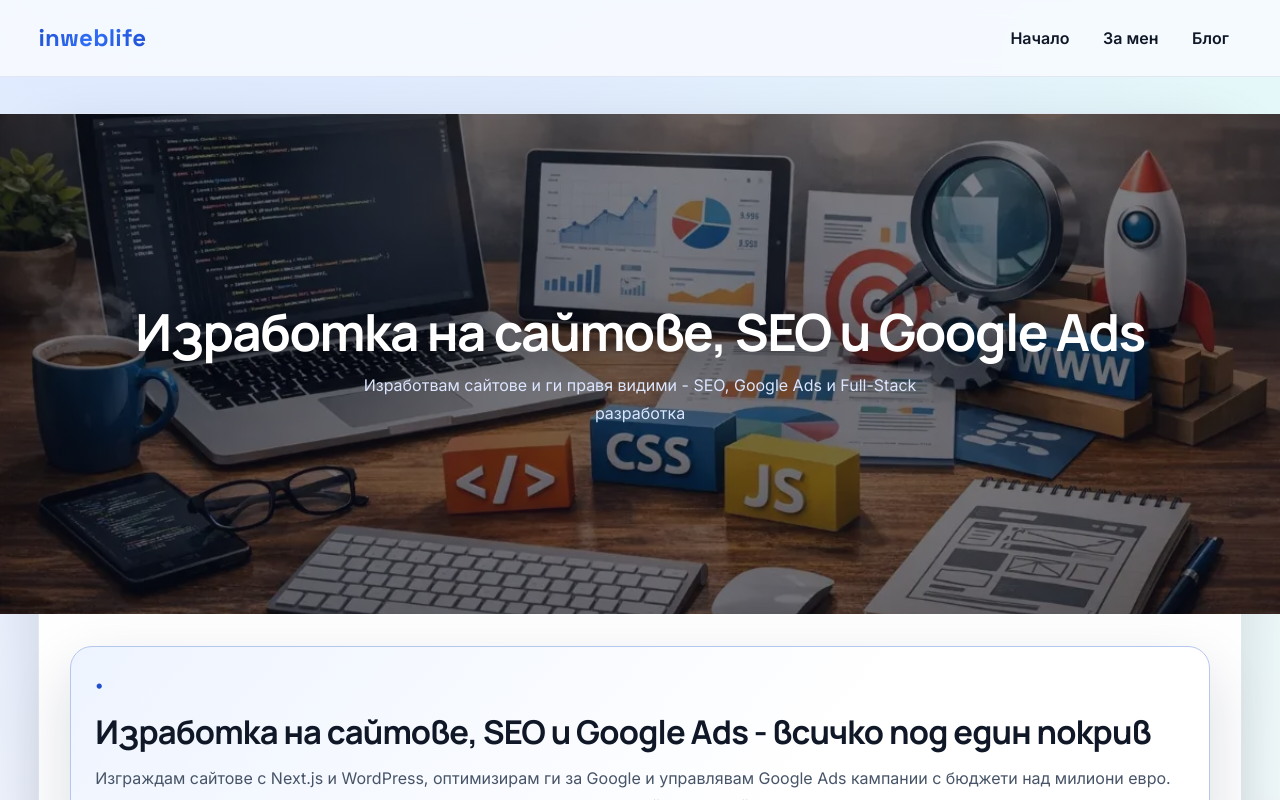
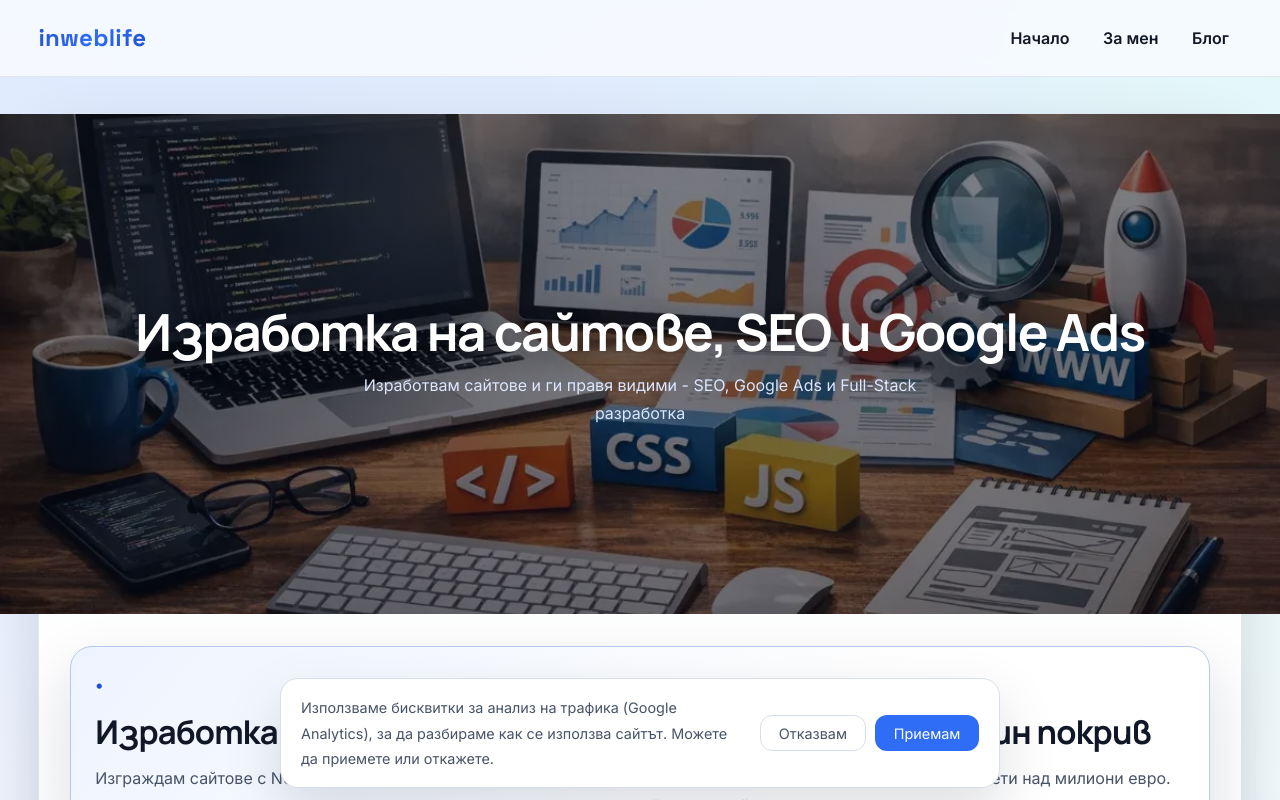
Before and after one commit to inweblife/inweblife, a Next.js app: page / in a window 1280 px wide. Shown: the top 800 px of the page. Built offline with nearby package versions, Linux system fonts and the light colour scheme; no server answers.

Commit message:
Update _app.tsx

```diff
--- a/pages/_app.tsx
+++ b/pages/_app.tsx
@@ -31,6 +31,20 @@ const manrope = Manrope({
 })
 
 export default function App({ Component, pageProps }: AppProps) {
+  const [consent, setConsent] = useState<"accepted" | "rejected" | null>(null)
+
+  useEffect(() => {
+    const stored = window.localStorage.getItem(COOKIE_CONSENT_KEY)
+    if (stored === "accepted" || stored === "rejected") {
+      setConsent(stored)
+    }
+  }, [])
+
+  const handleConsent = (value: "accepted" | "rejected") => {
+    window.localStorage.setItem(COOKIE_CONSENT_KEY, value)
+    setConsent(value)
+  }
+
   return (
     <div className={`${inter.variable} ${spaceGrotesk.variable} ${manrope.variable} ${inter.className}`}>
       <Script
@@ -39,6 +53,8 @@ export default function App({ Component, pageProps }: AppProps) {
         data-key="xxvM7kuGS/Qg1K4VAPJsOg"
         strategy="lazyOnload"
       />
+      {consent === "accepted" && (
+        <>
           <Script
             id="gtag-src"
             src="https://www.googletagmanager.com/gtag/js?id=G-EY462S2611"
@@ -52,11 +68,19 @@ export default function App({ Component, pageProps }: AppProps) {
               gtag('config', 'G-EY462S2611');
             `}
           </Script>
+        </>
+      )}
       <Layout>
         <Component {...pageProps} />
         <Analytics />
         <SpeedInsights />
       </Layout>
+      {consent === null && (
+        <CookieConsent
+          onAccept={() => handleConsent("accepted")}
+          onReject={() => handleConsent("rejected")}
+        />
+      )}
     </div>
   )
 }
```
Lines whose indentation alone changed are shown as unchanged.
